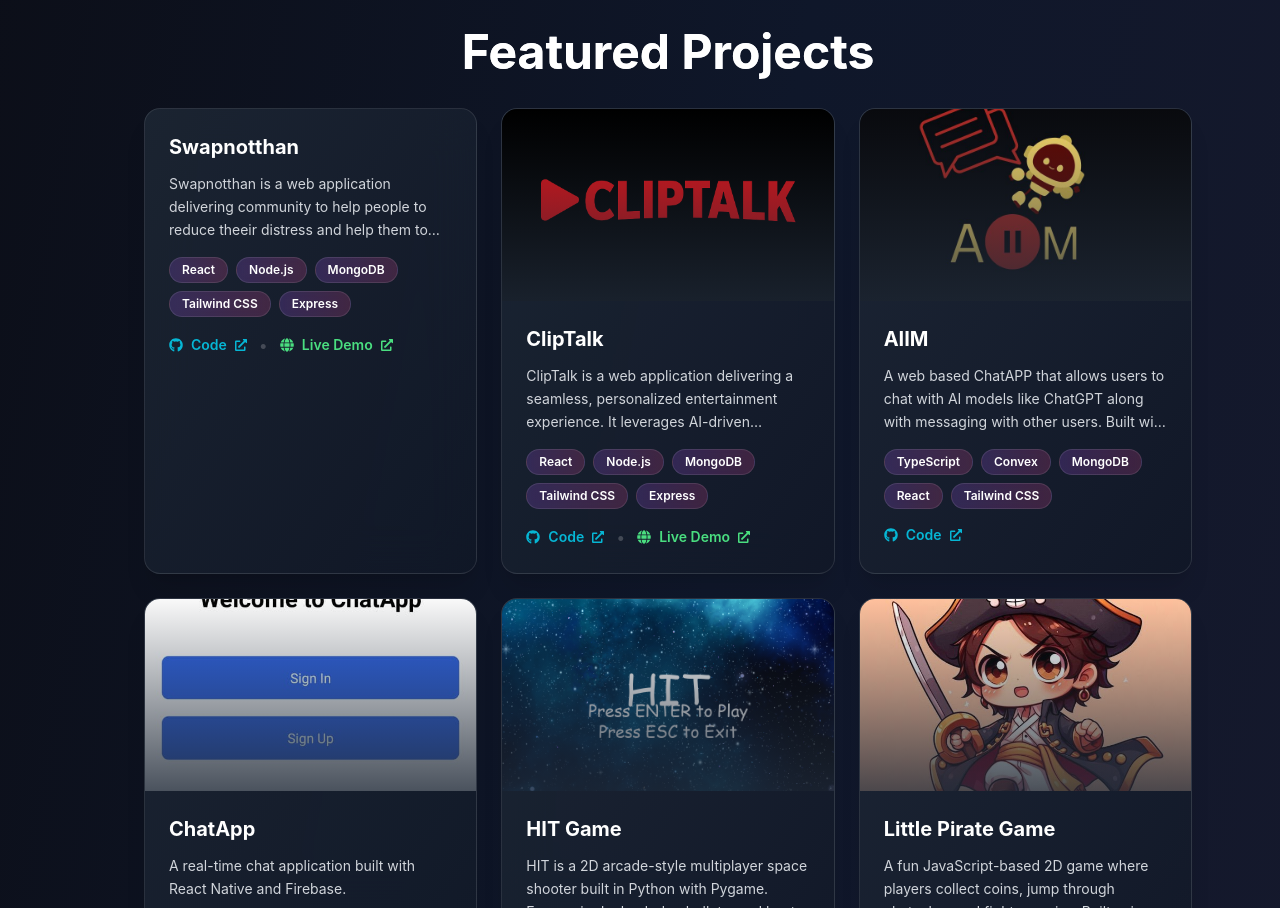
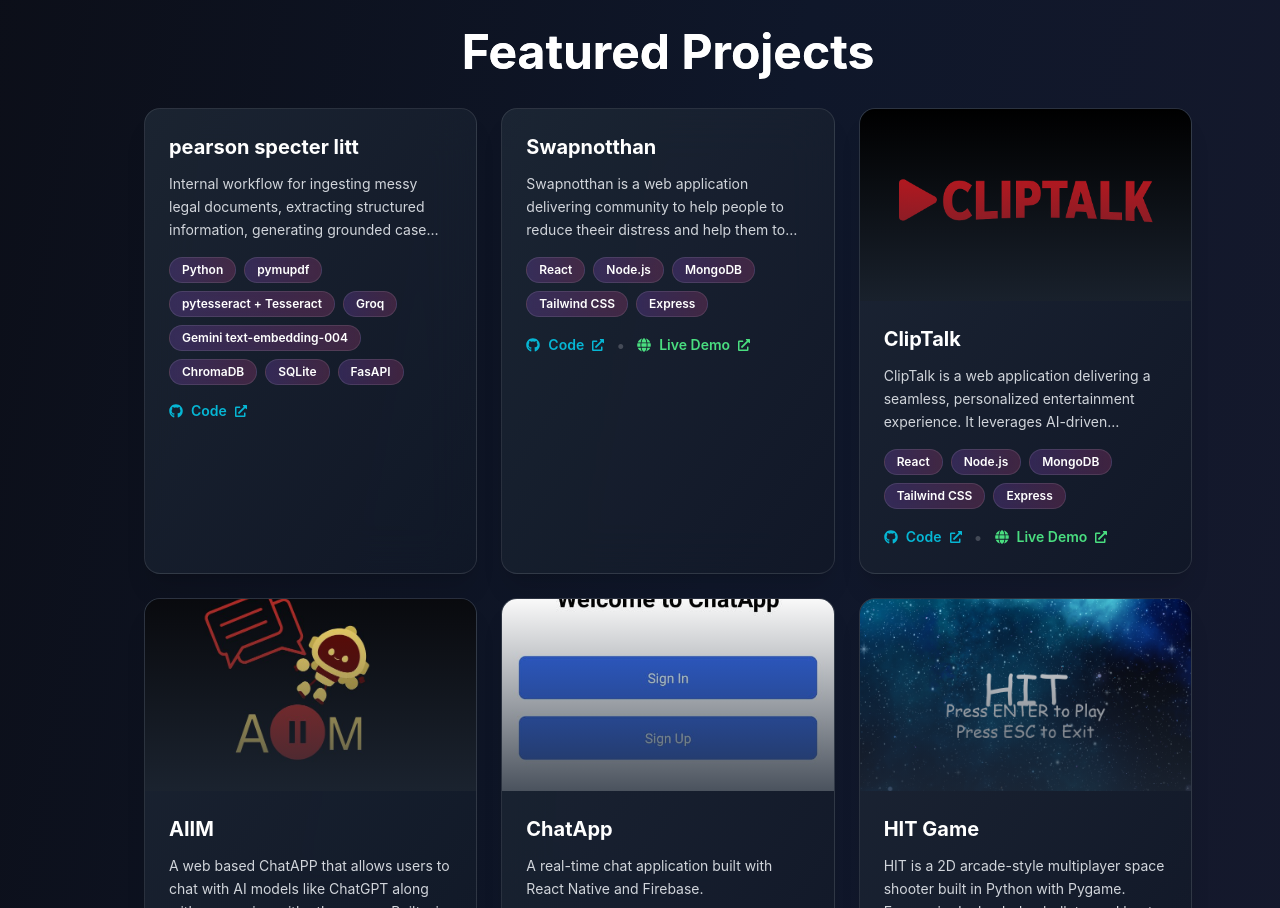
Before and after one commit to ArifRabbani111/my-portfolio, a React (Create React App) app: page / in a window 1280 px wide. Shown: the part 2540-3448 px from the top of the page. Built offline with nearby package versions, Linux system fonts and the light colour scheme; no server answers.

Commit message:
added new projects in the projects section

```diff
--- a/src/pages/Projects.jsx
+++ b/src/pages/Projects.jsx
@@ -3,6 +3,12 @@ import { FaGithub, FaExternalLinkAlt, FaGlobe } from "react-icons/fa";
 
 export default function Projects() {
   const projects = [
+    {
+      title: "pearson specter litt",
+      description: "Internal workflow for ingesting messy legal documents, extracting structured information, generating grounded case fact summaries, and improving from operator edits.",
+      stack: ["Python", "pymupdf", "pytesseract + Tesseract", "Groq", "Gemini text-embedding-004", "ChromaDB", "SQLite", "FasAPI"],
+      github: "https://github.com/ArifRabbani111/pearson-specter-litt",
+    },
     {
       title: "Swapnotthan",
       description: "Swapnotthan is a web application delivering community to help people to reduce theeir distress and help them to find happiness. It uses JavaScript, React, Node.js, MongoDB, Tailwind CSS, and Express to provide a seamless user experience.",
```
